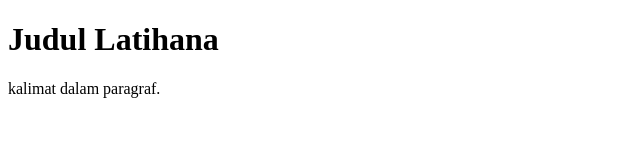
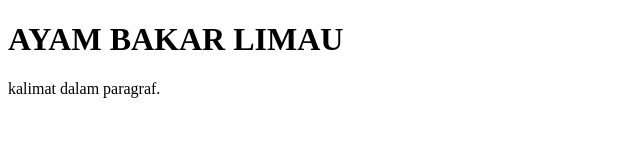
Before and after one commit to melvinaa/memakan-mie, a plain HTML site: page index.html in a window 1280 px wide. Shown: the whole page, without its empty margins (0-640 px from the left). Drawn offline with Linux system fonts and the light colour scheme.

Commit message:
Update index.html

```diff
--- a/index.html
+++ b/index.html
@@ -1,8 +1,9 @@
 <!DOCTYPE html>
 <html>
+<title>mie goreng</title>
 <body>
 
-<h1>Judul Latihana</h1>
+<h1>AYAM BAKAR LIMAU</h1>
 <p>kalimat dalam paragraf.</p>
 
 </body>
```
